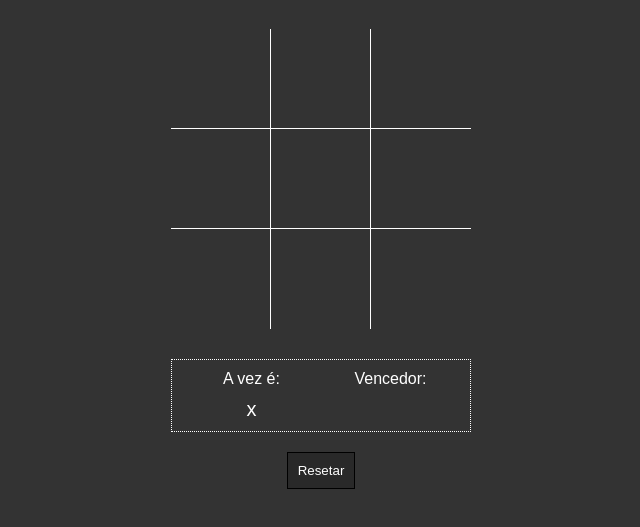
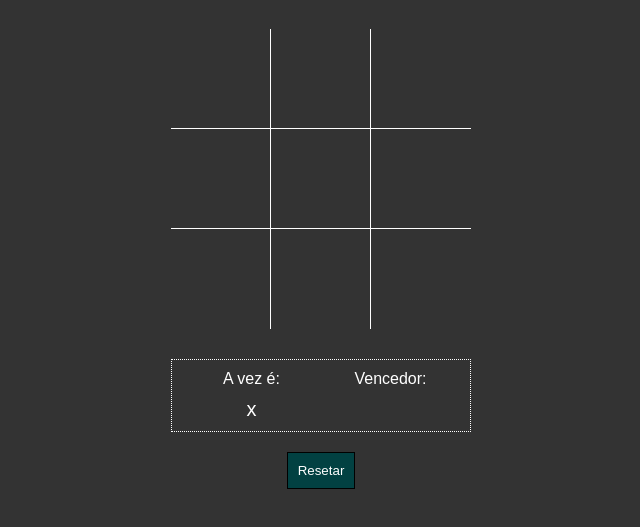
Before and after one commit to curioussdev/Tik-Tak-Toe, a plain HTML site: page index.html in a window 1280 px wide. In both pictures the pointer is over the button "Resetar". Shown: the part 195-722 px from the top of the page, without its empty margins (319-959 px from the left). Drawn offline with Linux system fonts and the light colour scheme.

Commit message:
adicionando o hover no botão reset

```diff
--- a/style.css
+++ b/style.css
@@ -80,4 +80,9 @@ h1 {
     color: #FFF;
     padding: 10px;
     margin-top: 20px;
+    cursor: pointer;
 }
+.reset:hover {
+    color: rgb(255, 255, 255);
+    background: rgb(2, 65, 66);
+}
```
